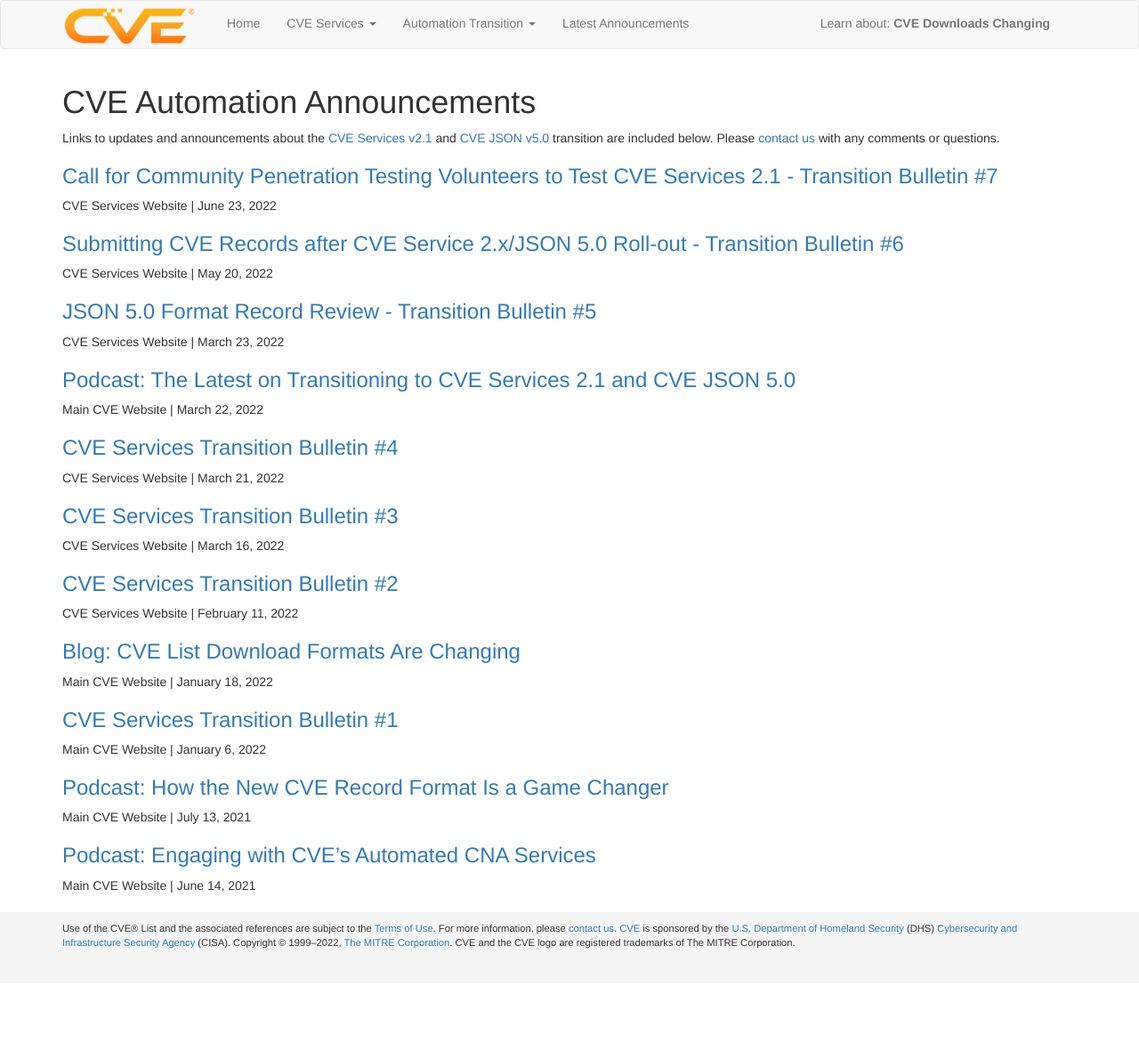
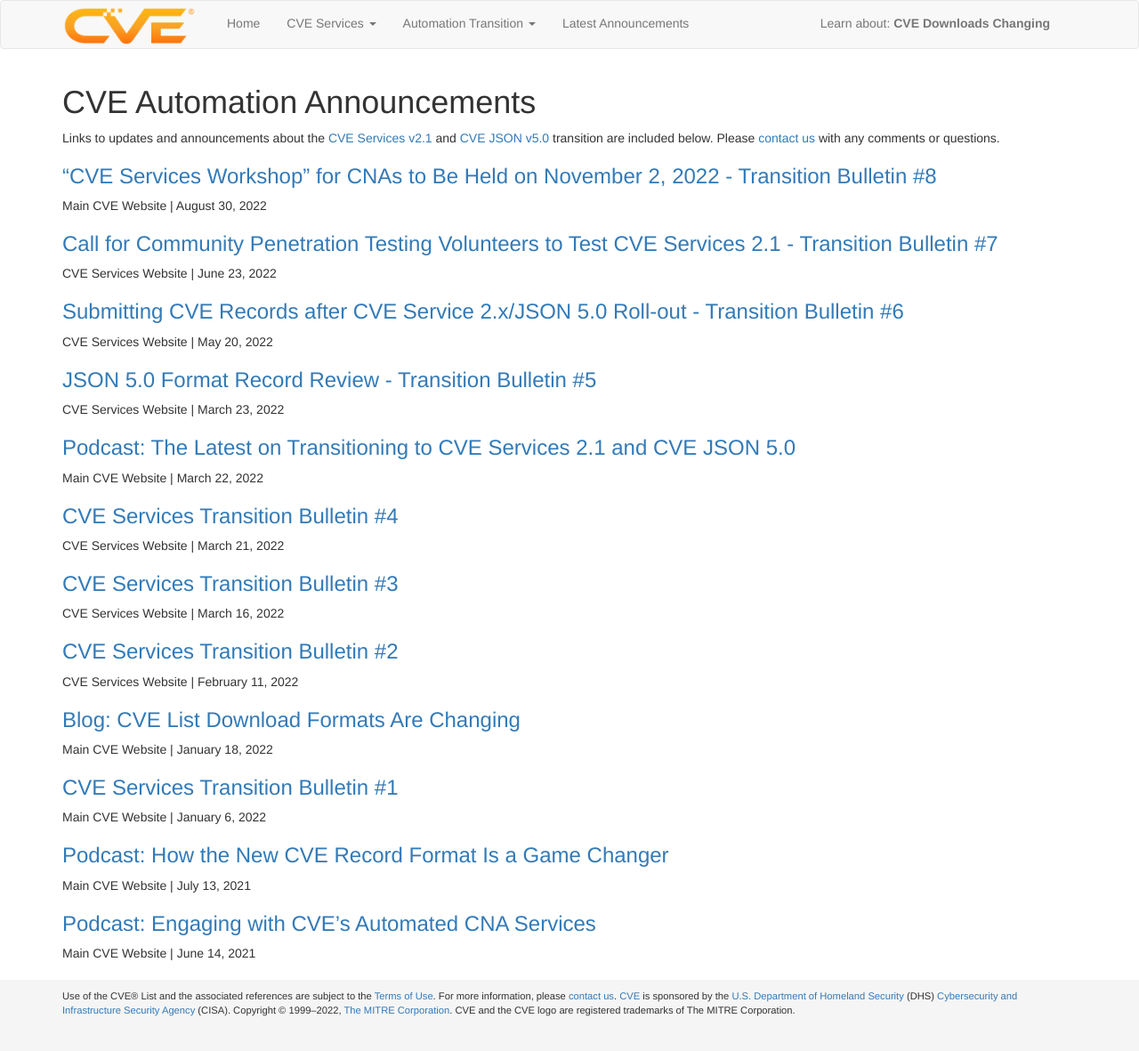
Before and after one commit to CVEProject/cveproject.github.io, a Jekyll site: the page built from automation-announcements.md, in a window 1280 px wide. Shown: the whole page at 89% size. Built offline with Jekyll 4.4.1, drawn with Linux system fonts in a browser that asks for light colours; nearby versions of some CDN libraries; before the commit the page ends 1105 px from its top, so only the background shows below that.

Commit message:
Update automation-announcements.md
Add link to https://www.cve.org/Media/News/item/news/2022/08/30/CVE-Services-Workshop-for-CNAs

```diff
--- a/automation-announcements.md
+++ b/automation-announcements.md
@@ -4,6 +4,9 @@ layout: page
 ---
 
 Links to updates and announcements about the [CVE Services v2.1](https://github.com/CVEProject/cve-services) and [CVE JSON v5.0](https://github.com/CVEProject/cve-schema/blob/master/schema/v5.0/CVE_JSON_5.0_schema.json) transition are included below. Please [contact us](https://cveform.mitre.org/) with any comments or questions.
+
+### [“CVE Services Workshop” for CNAs to Be Held on November 2, 2022 - Transition Bulletin #8](https://www.cve.org/Media/News/item/news/2022/08/30/CVE-Services-Workshop-for-CNAs)
+Main CVE Website | August 30, 2022
 
 ### [Call for Community Penetration Testing Volunteers to Test CVE Services 2.1 - Transition Bulletin #7](https://cveproject.github.io/automation-transition#bulletin-number-7)
 CVE Services Website | June 23, 2022
```
